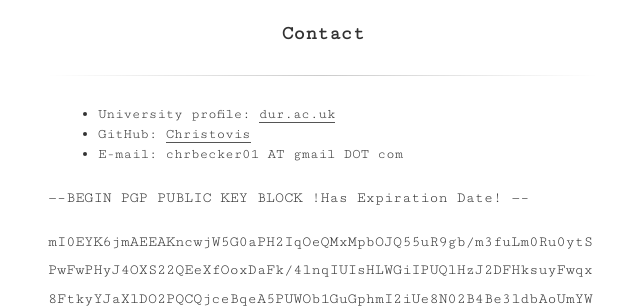
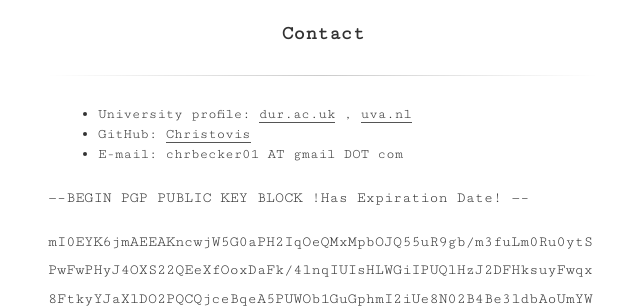
Before and after one commit to Christovis/Christovis.github.io, a Jekyll site: the page built from contact.md, in a window 1280 px wide. Shown: the part 306-614 px from the top of the page, without its empty margins (317-957 px from the left). Built offline with Jekyll 4.4.1, drawn with Linux system fonts in a browser that asks for light colours.

Commit message:
add new affiliation

```diff
--- a/contact.md
+++ b/contact.md
@@ -3,7 +3,7 @@ layout: page
 title: Contact
 ---
 
-- University profile: [dur.ac.uk](https://www.dur.ac.uk/research/directory/staff/?id=16482)
+- University profile: [dur.ac.uk](https://www.dur.ac.uk/research/directory/staff/?id=16482) , [uva.nl](https://ibed.uva.nl/profile/b/e/c.becker/c.becker.html?origin=PhBA5%2FeKQZalU1qeDjma3Q)
 - GitHub: [Christovis](https://github.com/Christovis)
 - E-mail: chrbecker01 AT gmail DOT com
 
```
